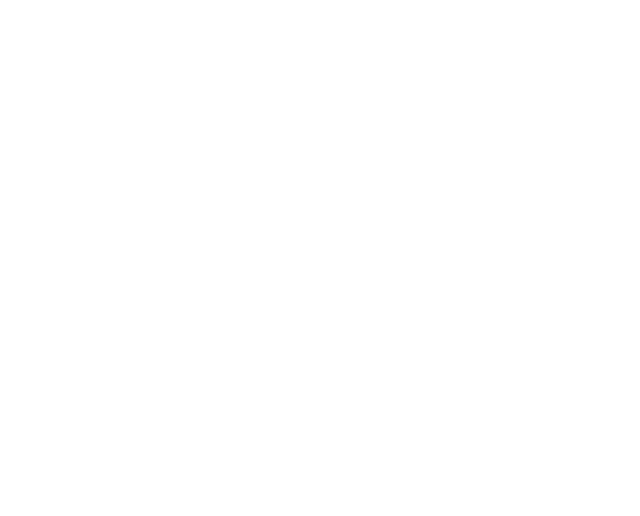
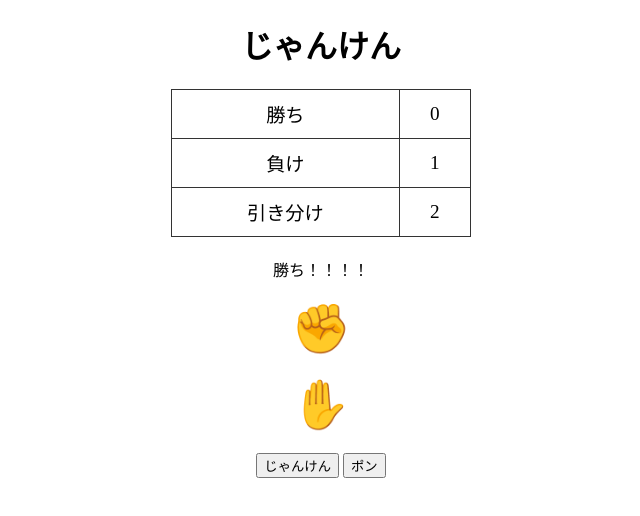
Before and after one commit to kentem-ko-kawaguchi/Janken, a website with bundled scripts: page public/index.html in a window 1280 px wide. Shown: the whole page, without its empty margins (319-959 px from the left). Built offline with nearby package versions, Linux system fonts and the light colour scheme; files whose address does not match are found by name.

Commit message:
見た目作成（仮）

```diff
--- a/public/index.html
+++ b/public/index.html
@@ -1,13 +1,34 @@
 <!DOCTYPE html>
 <html lang="ja">
-<head>
-  <meta charset="UTF-8">
-  <meta name="viewport" content="width=device-width, initial-scale=1.0">
-  <title>じゃんけん</title>
-  <link rel="stylesheet" href="style.css">
-</head>
-<body>
-
-</body>
-<script src="main.js"></script>
+  <head>
+    <meta charset="UTF-8" />
+    <meta name="viewport" content="width=device-width, initial-scale=1.0" />
+    <title>じゃんけん</title>
+    <link rel="stylesheet" href="../src/styles/style.css" />
+  </head>
+  <body>
+    <main>
+      <h1>じゃんけん</h1>
+      <table id="resultTable">
+        <tr>
+          <td>勝ち</td>
+          <td id="win">0</td>
+        </tr>
+        <tr>
+          <td>負け</td>
+          <td id="lose">1</td>
+        </tr>
+        <tr>
+          <td>引き分け</td>
+          <td id="draw">2</td>
+        </tr>
+      </table>
+      <p id="result"> 勝ち！！！！</p>
+      <p id="cpu">✊</p>
+      <p id="player">✋</p>
+      <button id="start">じゃんけん</button>
+      <button id="pon">ポン</button>
+    </main>
+  </body>
+  <script src="../dist/main.js"></script>
 </html>
--- a/src/styles/style.css
+++ b/src/styles/style.css
@@ -1 +1,25 @@
 @charset "utf-8";
+main{
+  margin: 0 auto;
+  text-align: center;
+}
+
+#cpu,
+#player {
+  font-size: 3rem;        /* 大きな絵文字サイズ */
+  text-align: center;     /* 中央寄せ */
+  margin: 20px 0;         /* 上下の余白 */
+}
+
+table {
+  width: 300px;
+  border-collapse: collapse;
+  margin: 20px auto;
+  font-size: 1.2rem;
+  text-align: center;
+}
+
+table td {
+  border: 1px solid #333;
+  padding: 10px;
+}
```
